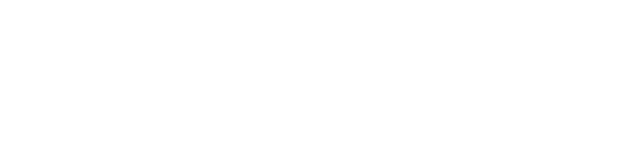
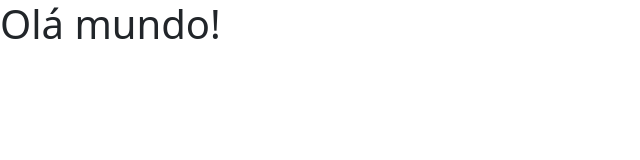
Before and after one commit to paulohmt/tela-de-login, a plain HTML site: page index.html in a window 1280 px wide. Shown: the whole page, without its empty margins (0-640 px from the left). Drawn offline with nearby package versions, Linux system fonts and the light colour scheme.

Commit message:
Update index.html

```diff
--- a/index.html
+++ b/index.html
@@ -12,7 +12,9 @@
 </head>
 
 <body>
-
+    <div>
+        <h1>Olá mundo!</h1>
+    </div>
 
 </body>
 
```
